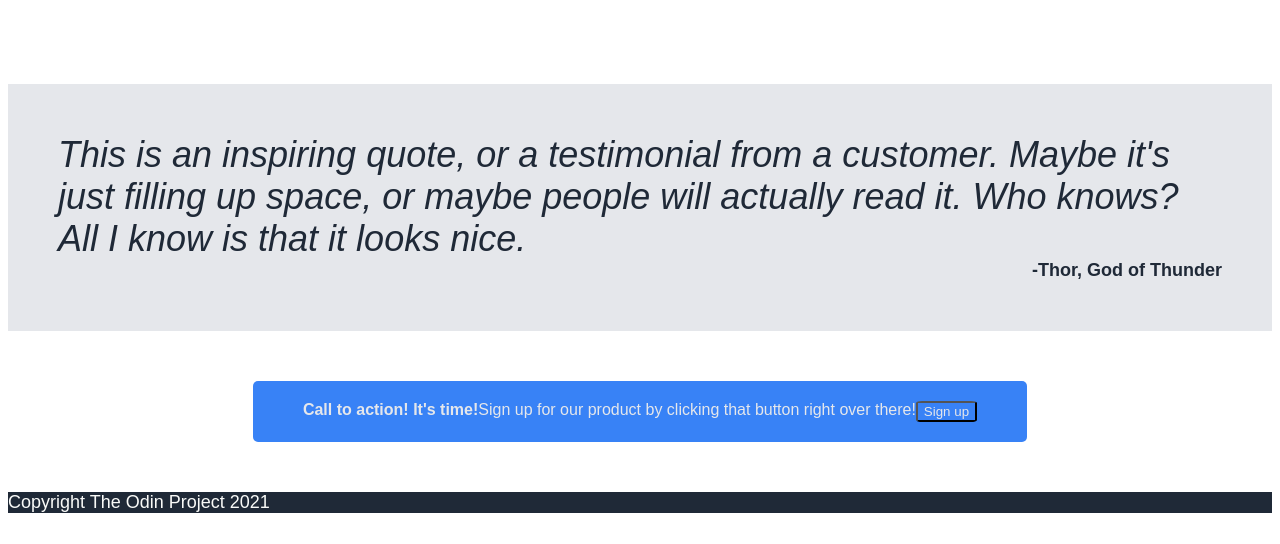
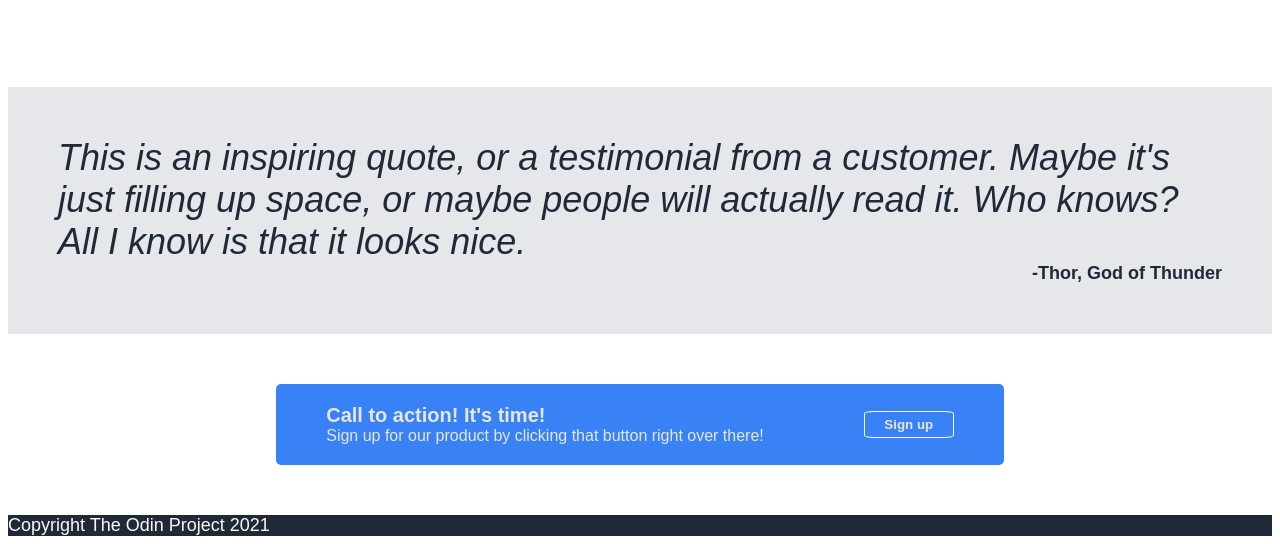
Before and after one commit to kailixie/odin-landing-page, a plain HTML site: page index.html in a window 1280 px wide. Shown: the part 569-1113 px from the top of the page. Before the commit the page ends 1090 px from the top, so only its background shows below. Drawn offline with Linux system fonts and the light colour scheme.

Commit message:
Fix call to action box and button style
Create new div "words" with text in call to action box.
Change font size of title in call to action box.
Remove border style of button and add white border to button.
Change button padding and button width.

```diff
--- a/index.html
+++ b/index.html
@@ -54,8 +54,10 @@
         </div>
 
         <div class="action">
-            <div class="title">Call to action! It's time!</div>
-            <div>Sign up for our product by clicking that button right over there!</div>
+            <div class="words">
+                <div class="title">Call to action! It's time!</div>
+                <div>Sign up for our product by clicking that button right over there!</div>
+            </div>
             <div class="button">
                 <button>Sign up</button>
             </div>
--- a/style.css
+++ b/style.css
@@ -8,6 +8,11 @@ button {
     background-color: #3882F6;
     color: #e5e7eb;
     border-radius: 10%;
+    font-weight: bold;
+    border-style: none;
+    padding: 5px;
+    width: 90px;
+    border: 1px solid #f9faf8;
 }
 
 a {
@@ -89,8 +94,11 @@ img {
     display: flex;
     padding: 20px 50px;
     margin: 50px 75px;
+    gap: 100px;
+    align-items: center;
 }
 
 .title {
     font-weight: bold;
+    font-size: 20px;
 }
```
